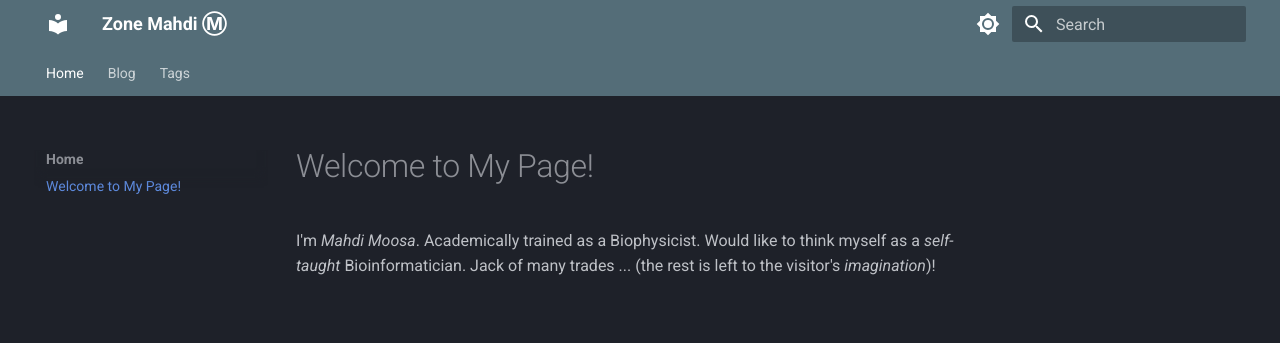
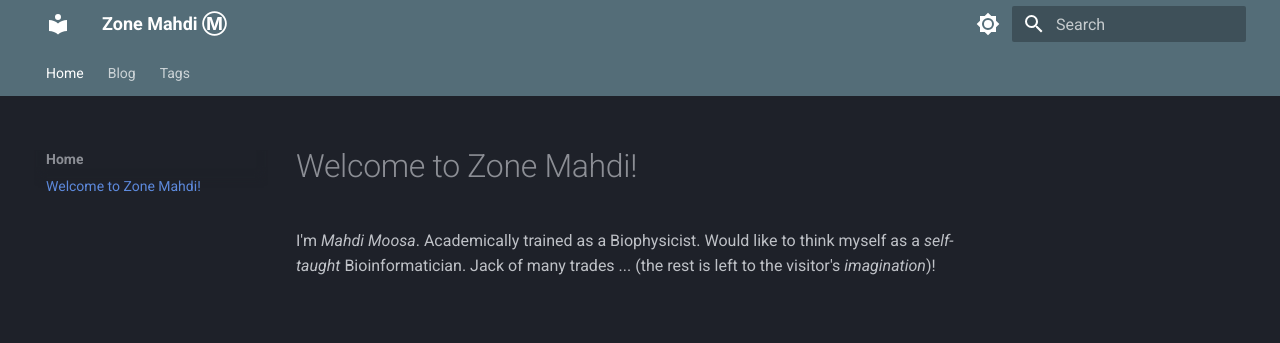
Before and after one commit to Mahdi-Moosa/mahdi_zone, an MkDocs documentation site: the page built from docs/index.md, in a window 1280 px wide. Shown: the top 343 px of the page. Built offline with MkDocs 1.6.1 and Material for MkDocs 9.7.7, drawn with Linux system fonts in a browser that asks for light colours.

Commit message:
title update

```diff
--- a/docs/index.md
+++ b/docs/index.md
@@ -1,3 +1,3 @@
-# Welcome to My Page!
+# Welcome to Zone Mahdi!
 
 I'm *Mahdi Moosa*. Academically trained as a Biophysicist. Would like to think myself as a *self-taught* Bioinformatician. Jack of many trades ... (the rest is left to the visitor's *imagination*)!
```
